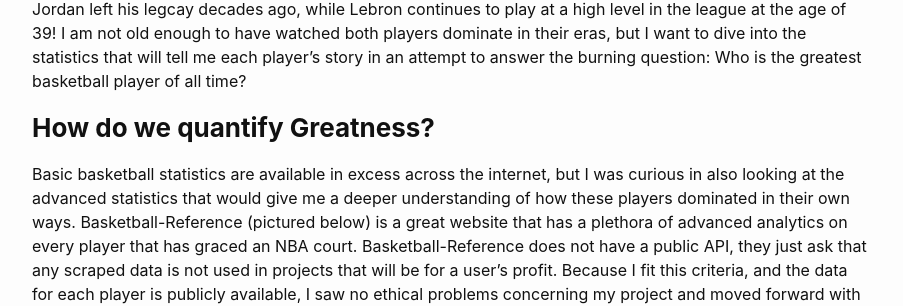
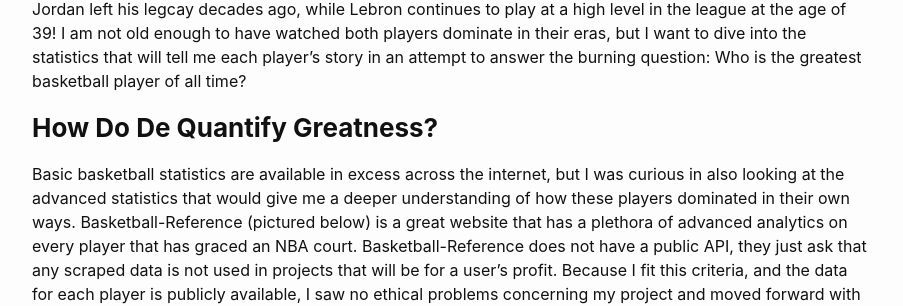
Before and after one commit to brady-heinig/brady-heinig.github.io, a Jekyll site: the page built from _posts/2023-12-03-NBA-Data-Scraping.md, in a window 1280 px wide. Shown: the part 606-912 px from the top of the page, without its empty margins (188-1091 px from the left). Built offline with Jekyll 4.4.1, drawn with Linux system fonts in a browser that asks for light colours; comment, search, counter and statistics services are not loaded.

```diff
--- a/_posts/2023-12-03-NBA-Data-Scraping.md
+++ b/_posts/2023-12-03-NBA-Data-Scraping.md
@@ -11,7 +11,7 @@ This is a debate that has graced many barbershops for the last few years, and it
 
 Jordan left his legcay decades ago, while Lebron continues to play at a high level in the league at the age of 39! I am not old enough to have watched both players dominate in their eras, but I want to dive into the statistics that will tell me each player's story in an attempt to answer the burning question: Who is the greatest basketball player of all time?
 
-### **How do we quantify Greatness?**
+### **How Do De Quantify Greatness?**
 
 Basic basketball statistics are available in excess across the internet, but I was curious in also looking at the advanced statistics that would give me a deeper understanding of how these players dominated in their own ways. Basketball-Reference (pictured below) is a great website that has a plethora of advanced analytics on every player that has graced an NBA court. Basketball-Reference does not have a public API, they just ask that any scraped data is not used in projects that will be for a user's profit. Because I fit this criteria, and the data for each player is publicly available, I saw no ethical problems concerning my project and moved forward with it. The website includes pages that have datatables with basic and advanced statistics for both Lebron and MJ in their regular season and playoff careers.
 
```
